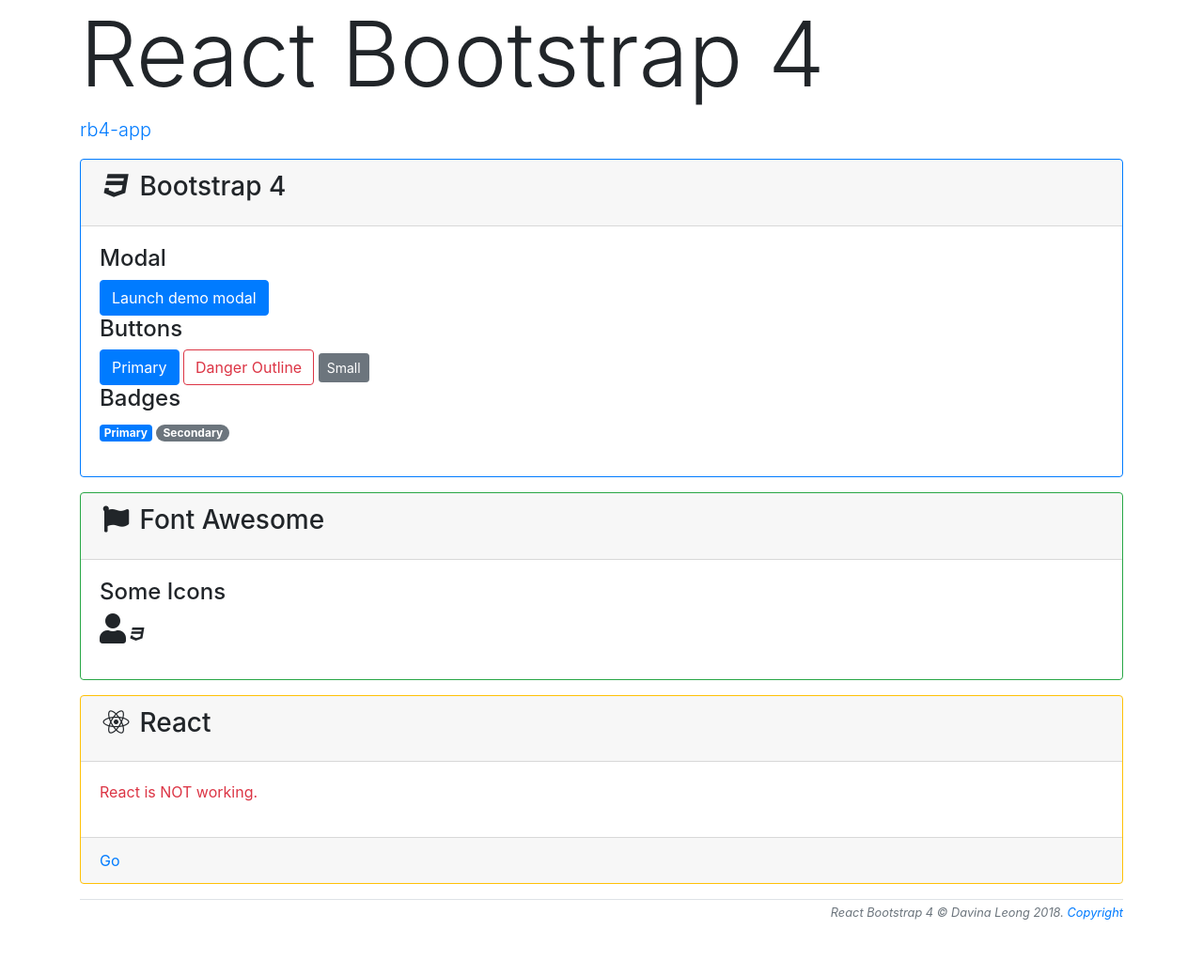
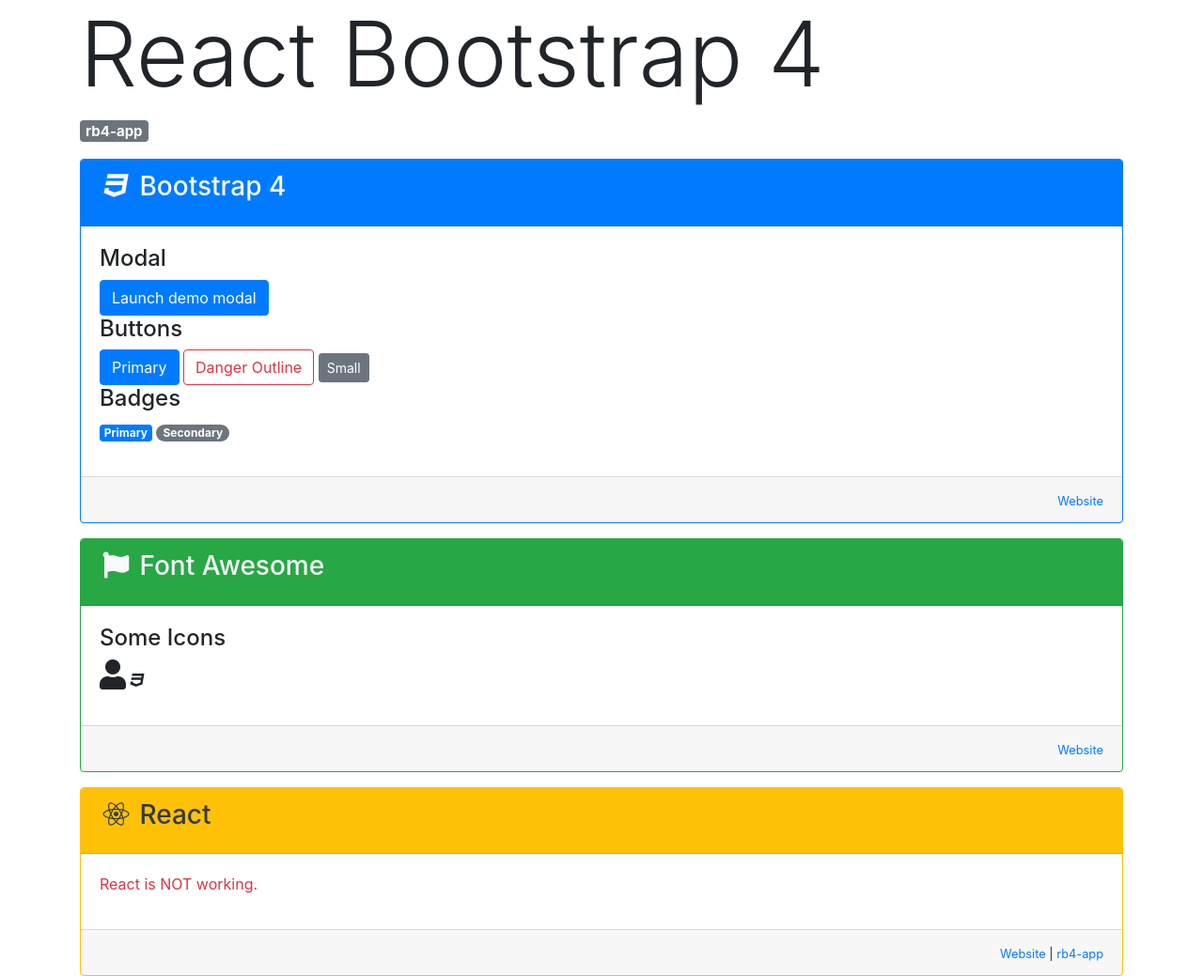
Before and after one commit to davinaleong/React-Bootstrap-4, a website: page index.html in a window 1280 px wide. Shown: the top 1039 px of the page at 94% size. Drawn offline with Linux system fonts and the light colour scheme.

Commit message:
Minor Style Changes
Added styles to index panels and links.

```diff
--- a/index.html
+++ b/index.html
@@ -20,10 +20,10 @@
 <body>
 <div class="container">
     <h1 class="display-1">React Bootstrap 4</h1>
-    <p class="lead"><a href="rb4-app.html">rb4-app</a></p>
+    <p class="lead"><a href="rb4-app.html" class="badge badge-secondary">rb4-app</a></p>
 
     <section class="card border-primary mb-3">
-        <div class="card-header">
+        <div class="card-header bg-primary text-light">
             <h3 class="card-title"><i class="fab fa-css3 fa-fw"></i> Bootstrap 4</h3>
         </div>
         <div class="card-body">
@@ -55,10 +55,13 @@
                 </p>
             </div>
         </div>
+        <div class="card-footer text-right">
+            <small><a href="https://getbootstrap.com/" target="_blank">Website</a></small>
+        </div>
     </section>
 
     <section class="card border-success mb-3">
-            <div class="card-header">
+        <div class="card-header bg-success text-light">
             <h3 class="card-title"><i class="fas fa-flag fa-fw"></i> Font Awesome</h3>
         </div>
         <div class="card-body">
@@ -69,10 +72,13 @@
                 </p>
             </div>
         </div>
+        <div class="card-footer text-right">
+            <small><a href="https://fontawesome.com/" target="_blank">Website</a></small>
+        </div>
     </section>
 
     <section class="card border-warning mb-3">
-            <div class="card-header">
+        <div class="card-header bg-warning text-dark">
             <h3 class="card-title"><i class="fab fa-react fa-fw"></i> React</h3>
         </div>
         <div class="card-body">
@@ -80,8 +86,8 @@
                 <p class="text-danger">React is NOT working.</p>
             </div>
         </div>
-            <div class="card-footer">
-                <a href="rb4-app.html">Go</a>
+        <div class="card-footer text-right">
+            <small><a href="https://reactjs.org/" target="_blank">Website</a> | <a href="rb4-app.html">rb4-app</a></small>
         </div>
     </section>
 
```
Also changed, not shown: copyright.html (+1 -1 lines). Lines whose indentation alone changed are shown as unchanged.
